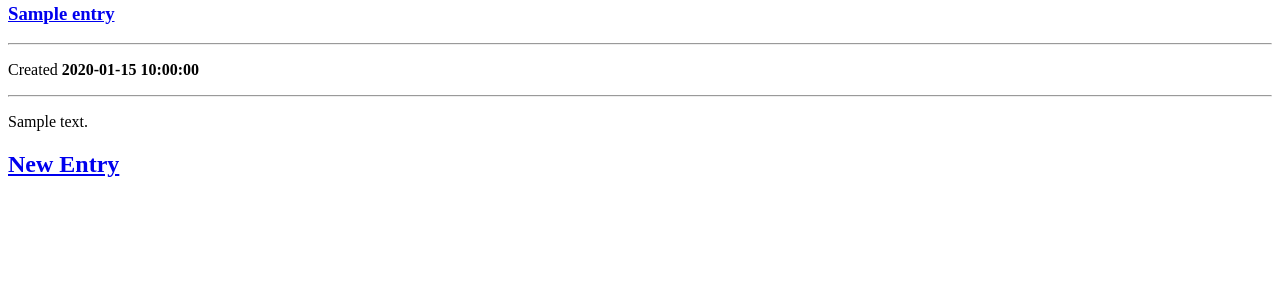
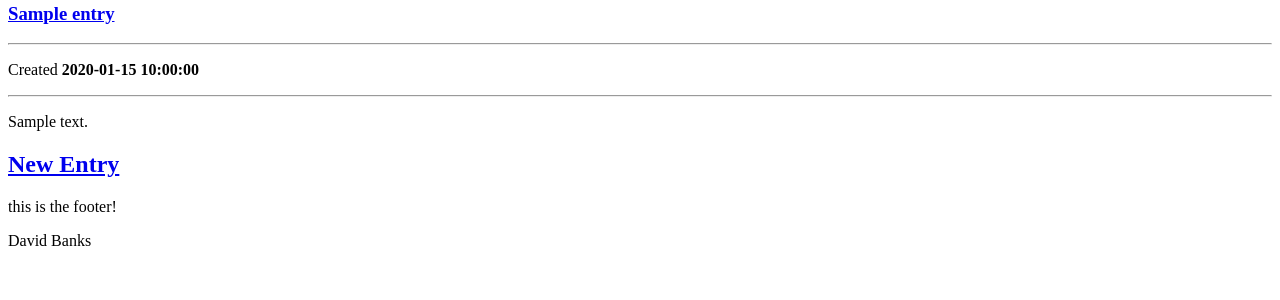
Before and after one commit to crashtack/learning-journal, a Python web app: template learning_journal/templates/home.jinja2 in a window 1280 px wide. Shown: the part 205-505 px from the top of the page. Run offline with Jinja, Linux system fonts and the light colour scheme; the template is opened without the code that fills it: most values are stand-ins (such as "Sample title", 1, 10 or a date in 2020).

Commit message:
added footer text to layout.jinja2

```diff
--- a/learning_journal/templates/layout.jinja2
+++ b/learning_journal/templates/layout.jinja2
@@ -24,6 +24,7 @@
 </main>
 </body>
 <footer>
-    </p>
+    <p>this is the footer!</p>
+    <p>David Banks</p>
 </footer>
 </html>
```
